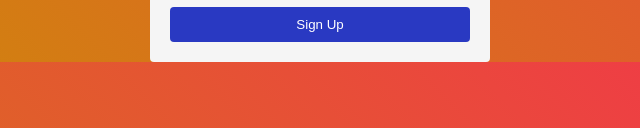
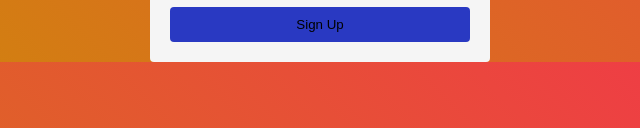
Before and after one commit to zakiashraf/F28WP-lab1, a plain HTML site: page week3/form.html in a window 1280 px wide. Shown: the part 669-797 px from the top of the page, 320-960 px from the left. Drawn offline with Linux system fonts and the light colour scheme.

Commit message:
Update style.css

```diff
--- a/week3/style.css
+++ b/week3/style.css
@@ -231,7 +231,7 @@ background color, border radius for rounded corners, and font size */
             padding: 10px;
             margin-top: 10px; /* Space above the button */
             width: 100%; /* Make the button expand the full width of the form */
-            color: white; /* White text color for the button */
+            color: black; /* White text color for the button */
             background-color: rgb(41, 57, 194); /* Blue background color for the button
             */
             border: none; /* Remove the default border */
```
